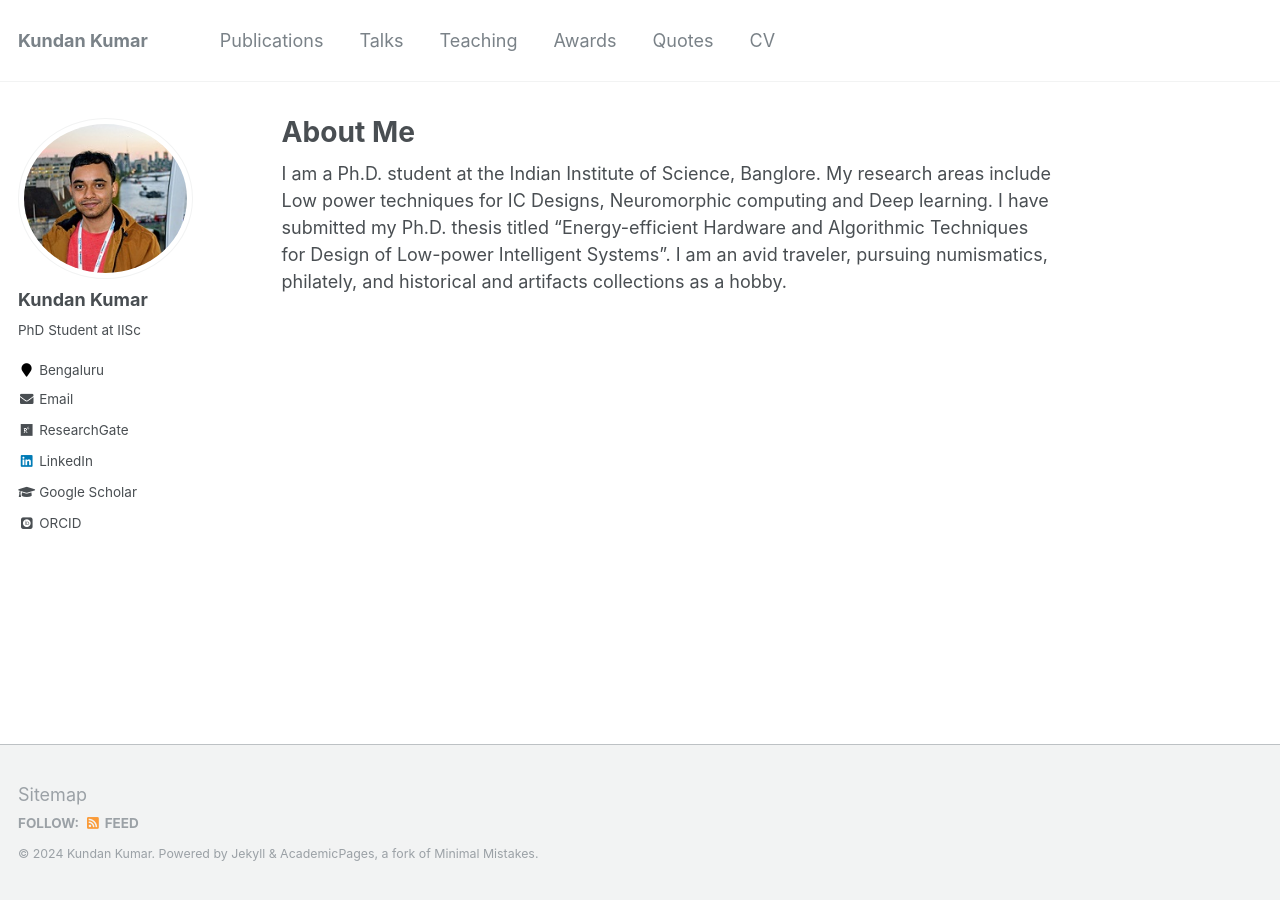
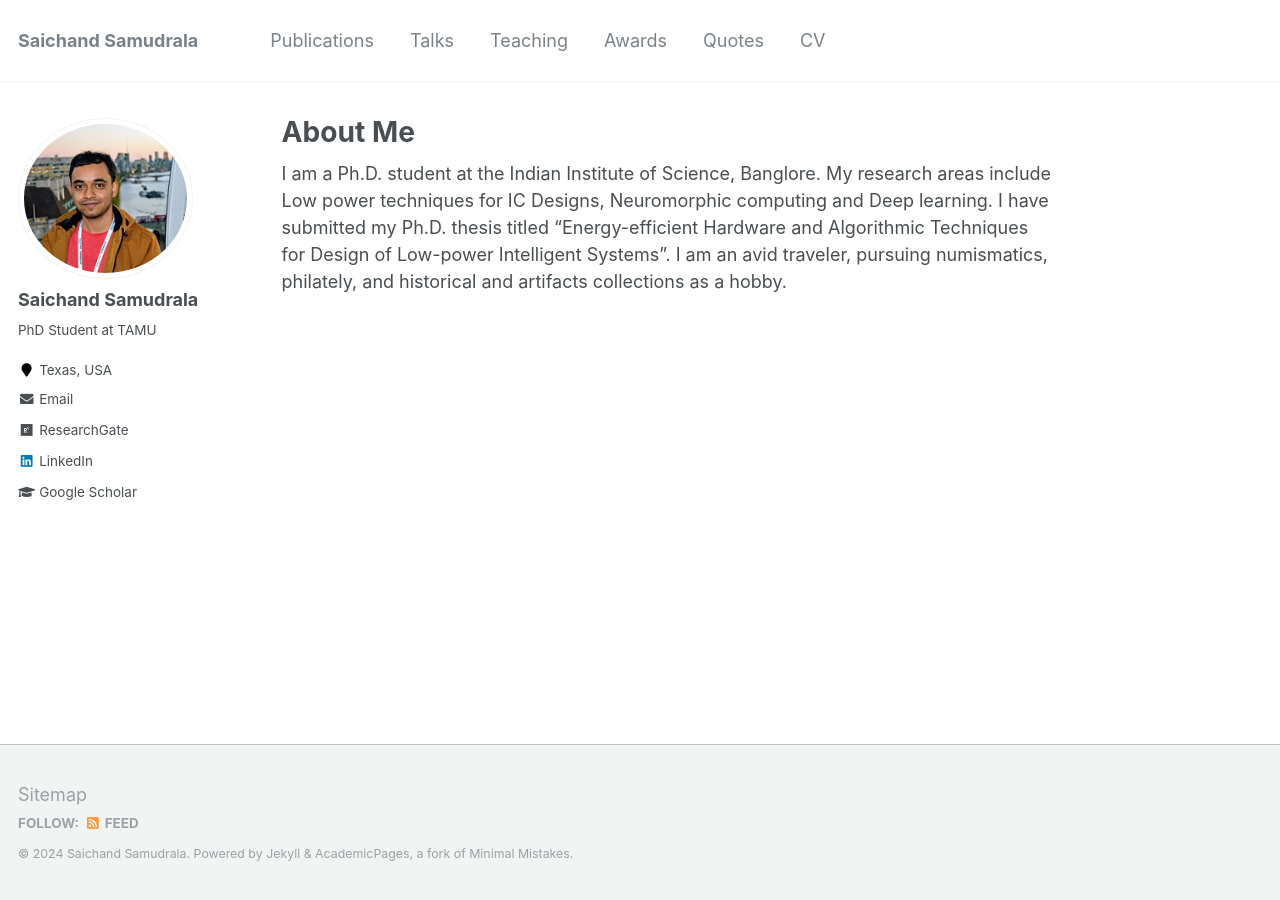
Before and after one commit to SaichandSamudrala2022/SaichandSamudrala.github.io, a Jekyll site: the page built from _pages/about.md, in a window 1280 px wide. Built offline with Jekyll 4.4.1, drawn with Linux system fonts in a browser that asks for light colours; some web fonts are replaced.

Commit message:
changed url and added personal details

```diff
--- a/_config.yml
+++ b/_config.yml
@@ -7,13 +7,13 @@
 
 # Site Settings
 locale                   : "en-US"
-title                    : "Kundan Kumar"
+title                    : "Saichand Samudrala"
 title_separator          : "-"
-name                     : &name "Kundan Kumar"
-description              : &description "PhD Student at IISc"
-url                      : https://kkumar1729.github.io/
+name                     : &name "Saichand Samudrala"
+description              : &description "PhD Student at TAMU"
+url                      : https://SaichandSamudrala.github.io
 baseurl                  : "" # the subpath of your site, e.g. "/blog"
-repository               : "Kkumar1729/kkumar1729.github.io"
+repository               : "SaichandSamudrala2022/SaichandSamudrala.github.io"
 teaser                   :  # filename of teaser fallback teaser image placed in /images/, .e.g. "500x300.png"
 breadcrumbs              : false # true, false (default)
 words_per_minute         : 160
@@ -80,15 +80,15 @@ analytics:
 
 # Site Author
 author:
-  name             : "Kundan Kumar"
-  avatar           : "profile.png"
-  bio              : "PhD Student at IISc"
-  location         : "Bengaluru"
+  name             : "Saichand Samudrala"
+  avatar           : "Profile.png"
+  bio              : "PhD Student at TAMU"
+  location         : "Texas, USA"
   employer         :
   pubmed           : # "https://www.ncbi.nlm.nih.gov/pubmed/?term=john+snow"
-  googlescholar    : "https://scholar.google.co.in/citations?user=PZKYwGEAAAAJ&hl=en"
-  email            : "kundankumar@ieee.org"
-  researchgate     :  "https://www.researchgate.net/profile/Kundan-Kumar-25"
+  googlescholar    : "https://scholar.google.com/citations?user=QmYOnBkAAAAJ&hl=en&oi=ao"
+  email            : "saichands@tamu.edu"
+  researchgate     :  "https://www.researchgate.net/profile/Saichand-Samudrala"
   uri              :
   bitbucket        :
   codepen          :
@@ -102,8 +102,8 @@ author:
   instagram        :
   impactstory      : #"https://profiles.impactstory.org/u/xxxx-xxxx-xxxx-xxxx"
   lastfm           :
-  linkedin         : "kundan153"
-  orcid            : "https://orcid.org/0000-0003-2705-0174"
+  linkedin         : "https://www.linkedin.com/in/saichand-samudrala/"
+  orcid            : # "https://orcid.org/0000-0003-2705-0174"
   pinterest        :
   soundcloud       :
   stackoverflow    : # http://stackoverflow.com/users/123456/username
```
Also changed, not shown: images/Saichand_Photo.jpg (added).
